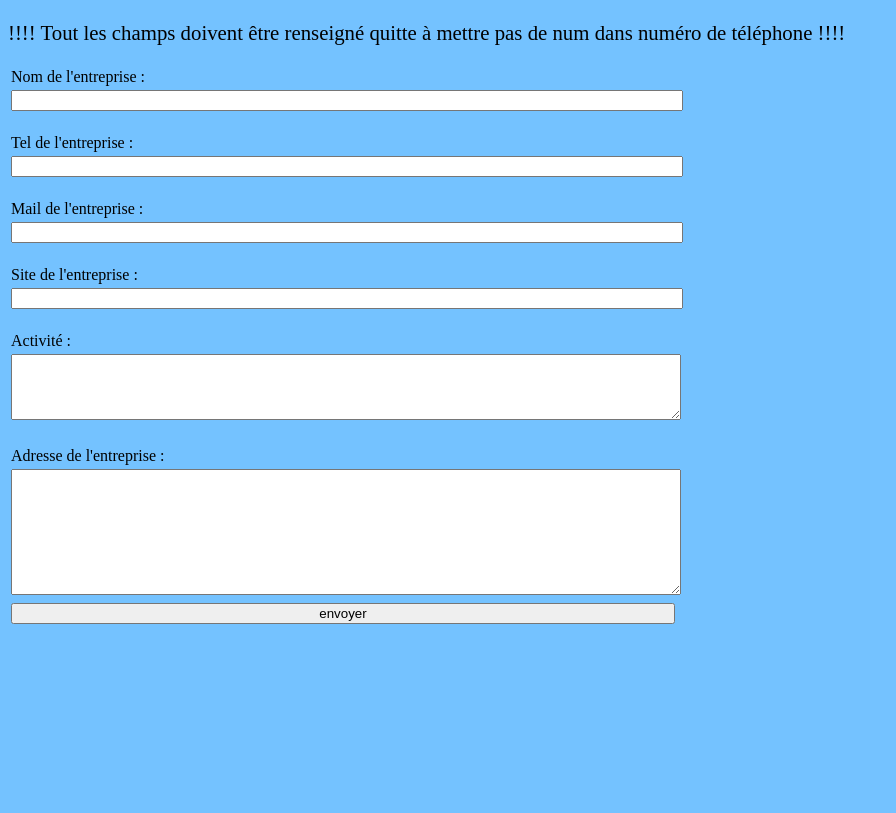
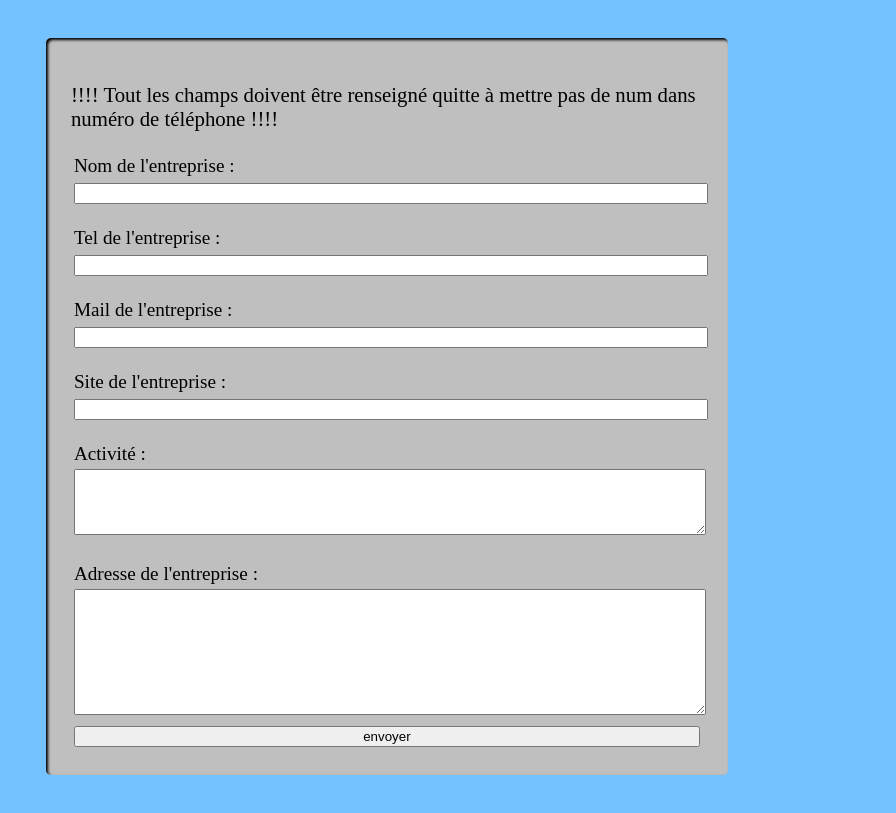
Before and after one commit to josubulus/first_code_project, a PHP site: page / in a window 1280 px wide. Shown: the part 193-1006 px from the top of the page, without its empty margins (0-896 px from the left). Before the commit the page ends 817 px from the top, so only its background shows below. Run offline with PHP 8.4, Linux system fonts and the light colour scheme; the visitor is signed in with stand-in values (Sample User, id 1).

Commit message:
formulaire ok page de modification du profil ok

```diff
--- a/css/style.css
+++ b/css/style.css
@@ -40,13 +40,29 @@ a:visited
 {
   color: black;
 }
+/*------formulaires  --------*/
 .box_formulaires{
-  border:1px black solid;
+  width:50%;
   border-radius: 5px;
-  box-shadow: 2px 2px 2px black;
+  box-shadow: 2px 2px 3px black inset;
   background-color: rgb(191,191,191);
-  margin:50px;
-  padding: 20px;
+  margin:3%;
+  padding: 25px;
+}
+.saisie_entreprise tr td{
+  text-align: left;
+  font-size: 1.2em;
+}
+.saisie_entreprise table tr td input,textarea{
+  width: 100%;
+}
+.input_saisie_entreprise{
+/*border:1px black solid;*/
+padding-top: 20px;
+}
+label
+{
+  font-size: 1,5em;
 }
 
 /*-----nav-------*/
@@ -194,14 +210,3 @@ a:visited
   width: 250px;
   text-align: right;
 }
-/*------formulaire nouvelle entreprise --------*/
-.saisie_entreprise tr td{
-  text-align: left;
-}
-.saisie_entreprise table tr td input,textarea{
-  width: 100%;
-}
-.input_saisie_entreprise{
-/*border:1px black solid;*/
-padding-top: 20px;
-}
--- a/index.php
+++ b/index.php
@@ -47,7 +47,7 @@ if(isset($_SESSION['page']) && $_SESSION['page']=="login_ok")//si login ok
 
          ?>
       </section>
-      <section>
+      <section class="box_formulaires">
         <p> !!!! Tout les champs doivent être renseigné quitte à mettre pas de num dans numéro de téléphone  !!!!</p>
 
         <?php include('include/entreprise_form.php');?>
```
Also changed, not shown: membres_post.php (+15 -3 lines), paramètres_du_compte.php (+11 -0 lines).
